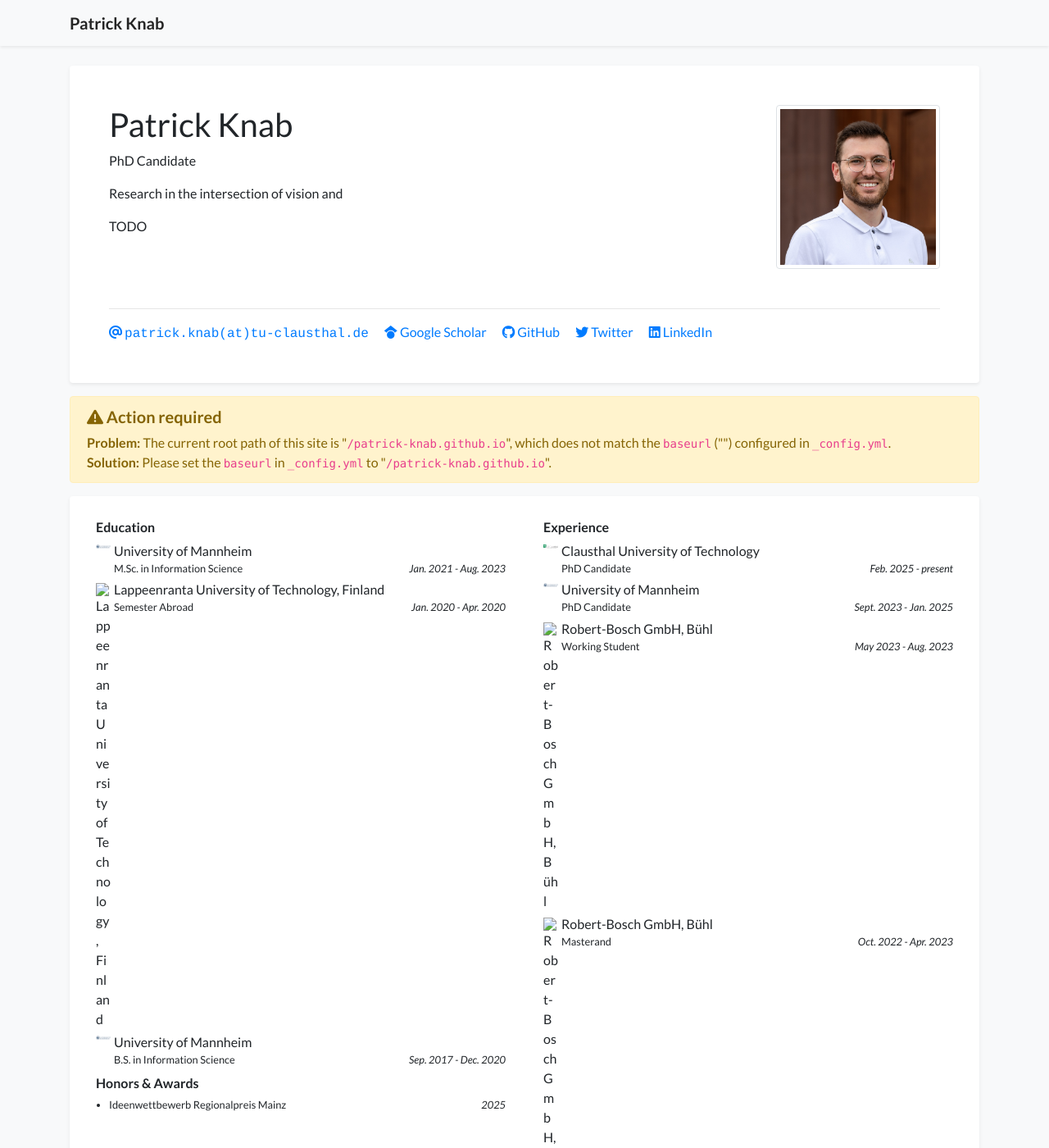
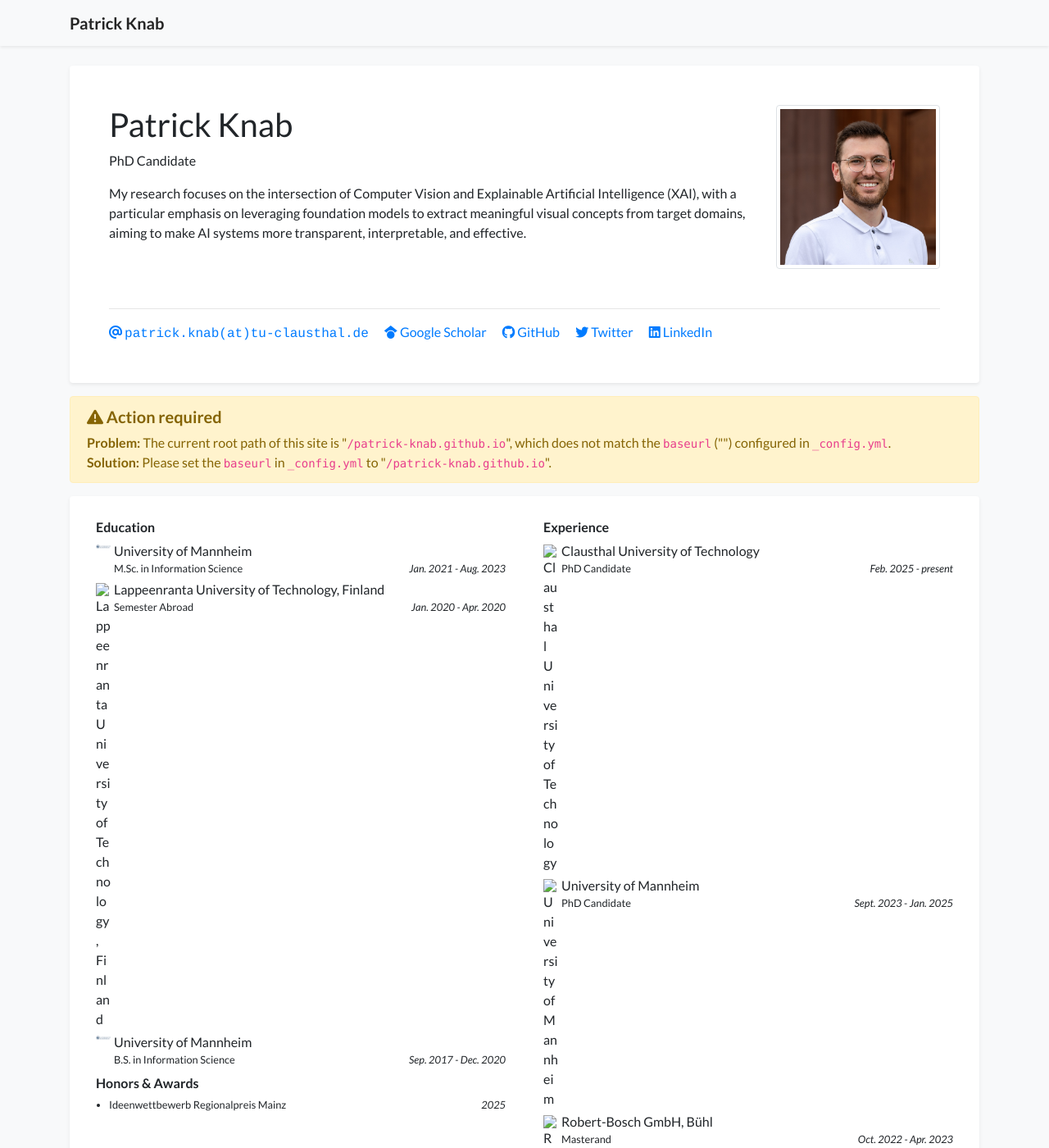
Before and after one commit to patrick-knab/patrick-knab.github.io, a Jekyll site: the page built from index.html, in a window 1280 px wide and 1400 px high. Shown: the whole window at 82% size. Built offline with Jekyll 4.4.1, drawn with Linux system fonts in a browser that asks for light colours; nearby versions of some CDN libraries; a style sheet for code colours, icons or effects is not loaded; some of the changed text lies outside the part shown.

Commit message:
research interest

```diff
--- a/_data/profile.yml
+++ b/_data/profile.yml
@@ -19,11 +19,9 @@ linkedin: patrick-knab-4396261b4
 short_bio_text_justify: false
 short_bio: >-
   <p>
-    Research in the intersection of vision and
+    My research focuses on the intersection of Computer Vision and Explainable Artificial Intelligence (XAI), with a particular emphasis on leveraging foundation models to extract meaningful visual concepts from target domains, aiming to make AI systems more transparent, interpretable, and effective.
   </p>
-  <p>
-    TODO
-  </p>
+
 
 portrait_url: /assets/images/photos/me.jpg
 
@@ -43,24 +41,21 @@ education:
 
 experience:
   - name: Clausthal University of Technology
-    logo: /assets/images/badges/tuc.png
+    #logo: /assets/images/badges/tuc.png
     position: PhD Candidate
     date: Feb. 2025 - present
   - name: University of Mannheim
-    logo: /assets/images/badges/mannheim.png
+    #logo: /assets/images/badges/mannheim.png
     position: PhD Candidate
     date: Sept. 2023 - Jan. 2025
-  - name: Robert-Bosch GmbH, Bühl
-    position: Working Student
-    date: May 2023 - Aug. 2023
   - name: Robert-Bosch GmbH, Bühl
     position: Masterand
     date: Oct. 2022 - Apr. 2023
     collaboration: Robert-Bosch GmbH, Bühl
   - name: Robert-Bosch GmbH, Bühl
     position: Working Student
-    date: Jul. 2022 - Sep. 2022
-  - name: Institute for Enterprise Systems (InES), University of Mannheim
+    date: Jul. 2022 - Aug. 2023
+  - name: Institute for Enterprise Systems, Mannheim
     position: Scientific Assistant
     date: Jan. 2022 - Aug. 2023
   - name: Grosse-Hornke, Münster
```
